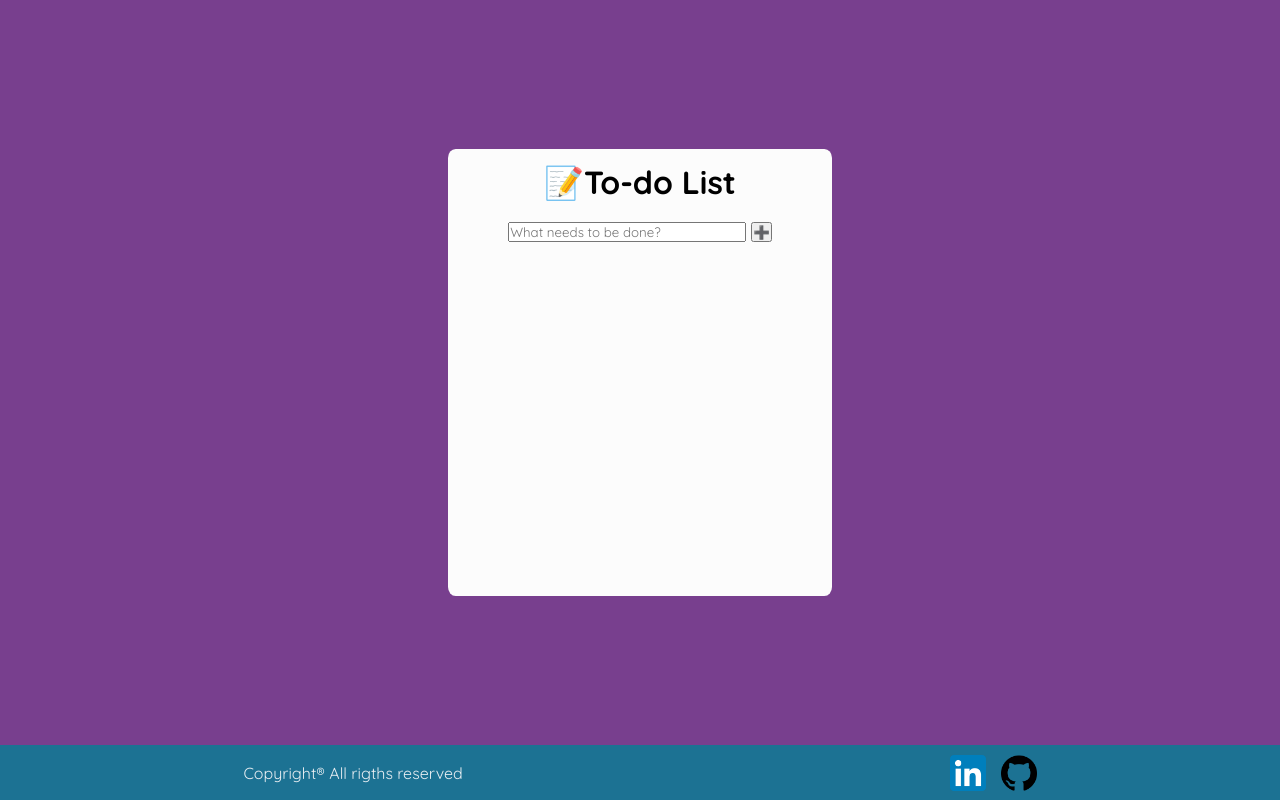
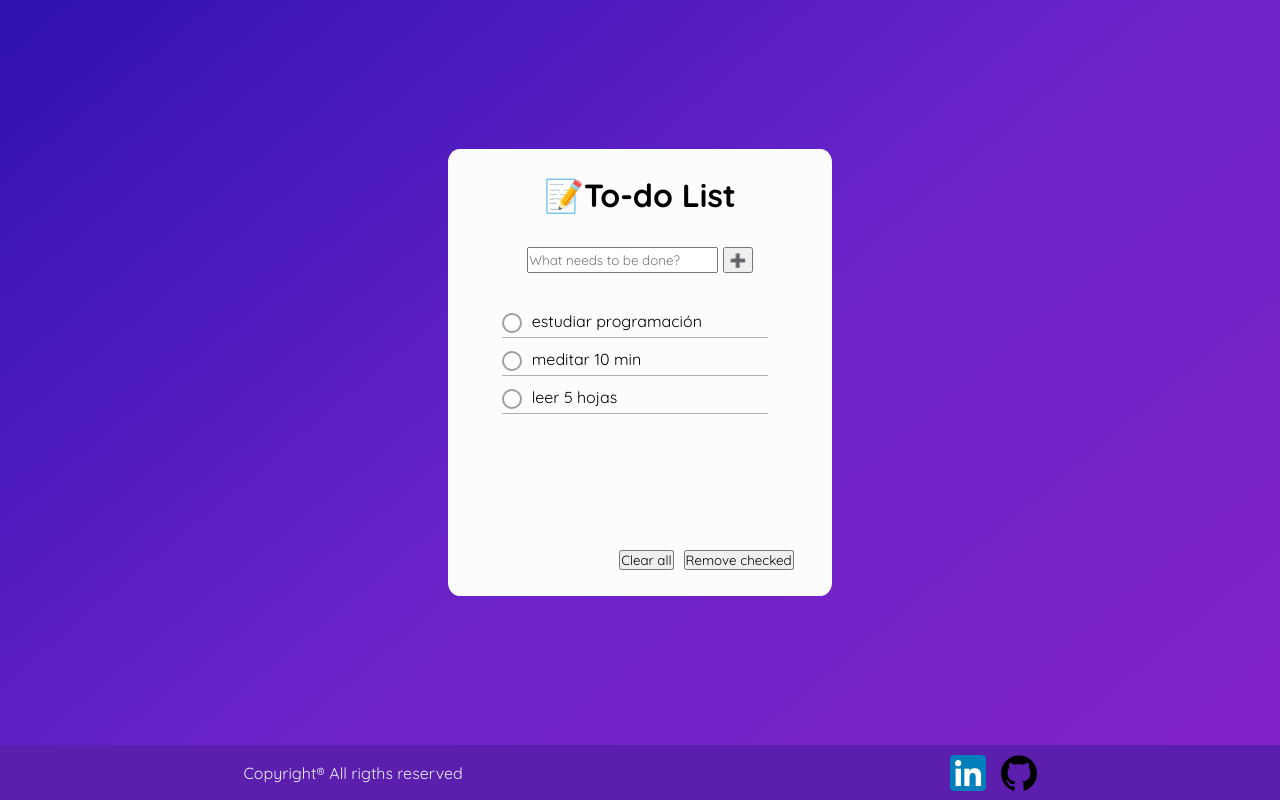
Before and after one commit to emiliano-tolaba/Centria, a plain HTML site: page index.html in a window 1280 px wide. Drawn offline with Linux system fonts and the light colour scheme.

Commit message:
funcionalidad aniadir item agregada

```diff
--- a/index.html
+++ b/index.html
@@ -14,14 +14,23 @@
     <main>
         <div id="box">
             <h1>📝To-do List</h1>
-            <div id="task-input-container">
-                <input type="text" id="inputToDo" name="inputToDo" placeholder="What needs to be done?">
-                <button id="btnAdd">➕</button>
+            <div id="input-container">
+                <input type="text" id="input-to-do" name="inputToDo" placeholder="What needs to be done?">
+                <button id="btn-add">➕</button>
+            </div>
+            <div id="task-list">
+                <ul id="list">
+                    <li><label class="item"><input type="checkbox"><span>estudiar programación</span></label></li>
+                    <li><label class="item"><input type="checkbox"><span>meditar 10 min</span></label></li>
+                    <li><label class="item"><input type="checkbox"><span>leer 5 hojas</span></label></li>
+                </ul>
+            </div>
+            <div id="options">
+                <button>Clear all</button>
+                <button>Remove checked</button>
             </div>
         </div>
-
     </main>
-
     <footer id="footer">
         <p>
             Copyright® All rigths reserved
--- a/script.js
+++ b/script.js
@@ -0,0 +1,49 @@
+class Item
+{
+    constructor(newTask)
+    {
+        this.createListItem(newTask);
+    }
+
+    createListItem(newTask)
+    {
+        let itemList = document.getElementById("list");
+        let span = document.createElement("span");
+        let input = document.createElement("input");
+        let label = document.createElement("label");
+        let li = document.createElement("li");
+
+        span.textContent = newTask;
+        input.setAttribute("type", "checkbox");
+        label.classList.add("item");
+
+
+        label.appendChild(input);
+        label.appendChild(span);
+        li.appendChild(label);
+
+        itemList.appendChild(li);
+    }
+}
+
+let buttons =
+{
+    add: document.getElementById("btn-add"),
+}
+
+const inputToDo = document.getElementById("input-to-do");
+
+buttons.add.addEventListener("click", ()=>
+{
+    if(inputToDo.value.trim() === '')
+    {
+        console.log("Debe rellenar el campo");
+        // aca va la animación de shake
+    }
+    else
+    {
+        new Item(inputToDo.value);
+    }
+
+    inputToDo.value = "";
+});
--- a/style.css
+++ b/style.css
@@ -2,7 +2,7 @@
 /*
 *
 {
-    outline: 1px solid red;     /*Mousekeherramienta misteriosa
+    outline: 1px solid red;
 }*/
 
 
@@ -19,7 +19,7 @@ html, body              /*ocupa el alto total de la pantalla*/
     height: 100%;
     display: flex;
     flex-direction: column;
-    background-color: #783F8E;
+    background: linear-gradient(320deg, #8323c8, #6a23c8, #2f11b1);
 }
 
 main
@@ -30,6 +30,8 @@ main
     justify-content: center;
     align-items: center;
 }
+
+
 
 
 /* ********************************** MAIN ******************************************* */
@@ -43,26 +45,105 @@ main
     background-color: #FCFCFC;
     width: 30%;
     height: 60%;
-    border-radius: 2%;
-    padding: 1% 0%;
+    border-radius: 3%;
+    padding: 2% 3% 2% 3%;
 
     gap: 20px;
 
 }
 
-#task-input-container
+#input-container
 {
     display: flex;
     flex-direction: row;
     justify-content: center;
+    align-items: center;
     width: 100%;
+    margin: 5%;
     gap: 5px;
 }
 
-#inputToDo
+#input-to-do
 {
     width: 62%;
+    height: 130%;
 }
+
+#btn-add
+{
+    width: 30px;
+    height: 130%;
+}
+
+#task-list
+{
+    flex: 1;
+    width: 90%;
+
+    max-height: 300px;
+    overflow-y: auto;
+    padding-right: 10px;
+}
+
+#list
+{
+    flex: 1;
+    display: flex;
+    flex-direction: column;
+    gap: 5px;
+    list-style: none;
+}
+
+.item
+{
+    display: flex;
+    flex-direction: row;
+    align-items: end;
+    gap: 10px;
+    line-height: 1.5; /* ajusta según el tamaño del texto */
+    border-bottom: 1px solid #0000004d;
+    padding: 1.5% 0%;
+}
+
+#options
+{
+    display: flex;
+    flex-direction: row;
+    justify-content: end;
+    width: 100%;
+    gap: 10px;
+}
+
+input[type="checkbox"]
+{
+    appearance: none;
+    -webkit-appearance: none;
+    width: 20px;
+    height: 20px;
+    border: 2px solid rgba(0, 0, 0, 0.378);
+    border-radius: 50%;
+    background-color: white;
+    cursor: pointer;
+    position: relative;
+}
+
+input[type="checkbox"]:checked
+{
+    background-color: rgb(9, 206, 9);
+}
+
+input[type="checkbox"]:checked::after
+{
+    content: "✔";
+    color: white;
+    font-size: 14px;
+    position: absolute;
+    top: 50%;
+    left: 50%;
+    transform: translate(-50%, -50%);
+}
+
+
 
 
 /* ********************************** FOOTER ******************************************* */
@@ -75,7 +156,7 @@ main
     align-items: center;
     min-height: 55px;
 
-    background-color:  #1C7293;
+    background-color:  #5c1ead;
     color: #E8EEF2;
     font-family: sans-serif;
     font-size: 1.0rem;
@@ -98,7 +179,7 @@ a, #links
 
 /* ********************************** MEDIA QUERIES ******************************************* */
 
-@media (max-width: 768px)
+@media (max-width: 1024px)
 {
     #box
     {
@@ -113,5 +194,6 @@ a, #links
     {
         width: 85%;
         height: 80%;
+        padding-bottom: 5%;
     }
 }
```
